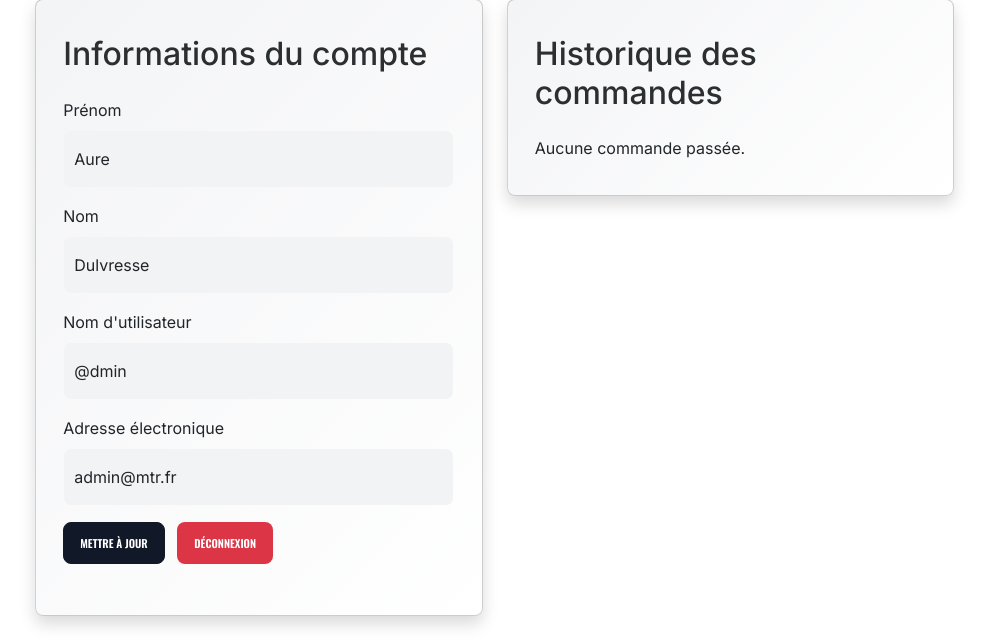
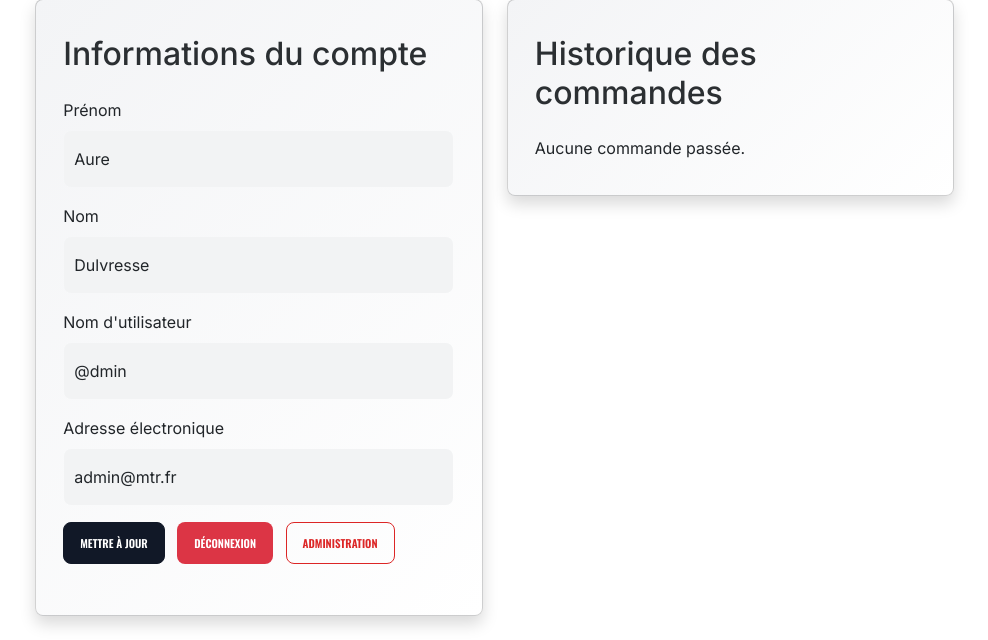
Before and after one commit to AureDulvresse/art_by_mtr, a Django app: page /accounts/ in a window 1280 px wide. Shown: the part 305-945 px from the top of the page, without its empty margins (67-1055 px from the left). Run offline with Django 5.2, Linux system fonts and the light colour scheme; a user stored in the database is signed in; data comes from the database, SQL or seed files in the repository; parts of the project's set-up code (start-up, migrations or seed data) failed here and were passed over; some libraries are stand-ins or nearby versions.

Commit message:
checkout updated

```diff
--- a/accounts/templates/accounts/pages/index.html
+++ b/accounts/templates/accounts/pages/index.html
@@ -46,6 +46,8 @@
               <button type="submit" class="btn btn-black">Mettre à jour</button>
               <!-- <a href="{% url 'accounts:delete-account' %}" class="btn btn-danger ms-2">Supprimer compte</a> -->
                <a href="{% url 'accounts:logout' %}" class="btn btn-danger ms-2">Déconnexion</a>
+
+               <a href="{% url 'manager:dashboard' %}" class="btn btn-outline-red ms-2">Administration</a>
             </div>
           </form>
         </div>
```
